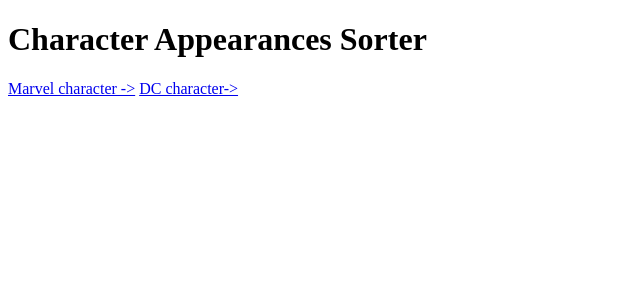
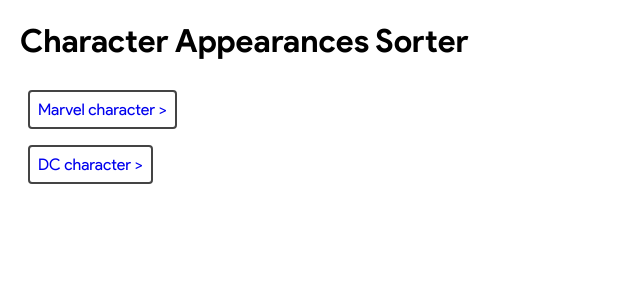
Before and after one commit to 06j07m/MADCAS, a Flask app: page / in a window 1280 px wide. Shown: the top 300 px of the page, without its empty margins (0-640 px from the left). Run offline with Flask 2, Linux system fonts and the light colour scheme.

Commit message:
make it look better

```diff
--- a/static/style.css
+++ b/static/style.css
@@ -1,3 +1,59 @@
-.textinput, .textoutput {
+/* import fonts from folder */
+@font-face {
+    font-family: Barlow;
+    src: url('fonts/Barlow-Regular.ttf');
+}
+@font-face {
+    font-family: Barlow;
+    src: url('fonts/Barlow-Bold.ttf');
+    font-weight: bold;
+}
+@font-face {
+    font-family: 'Product Sans';
+    src: url('fonts/Product Sans Regular.ttf');
+}
+@font-face {
+    font-family: 'Product Sans';
+    src: url('fonts/Product Sans Bold.ttf');
+    font-weight: bold;
+}
+
+body {
     margin: 20px;
+
+    /* make font look better */
+    font-family: "Product Sans", Arial, Helvetica, sans-serif;
 }
+
+.submenu {
+    /* make button list vertical */
+    display: flex;
+    flex-direction: column;
+}
+
+.menubutton {
+    margin: 8px;
+
+    /* make link like a button */
+    padding: 8px;
+    border: 2px solid #444444;
+    border-radius: 4px;
+    width: fit-content;
+
+    /* remove underline */
+    text-decoration: none;
+}
+
+.inputform {
+    /* make elements align top */
+    display: flex;
+    flex-direction: row;
+    align-items: flex-start;
+}
+
+.textinput, .textoutput, .buttoninput {
+    margin: 20px;
+
+    /* make font the same */
+    font-family: inherit;
+}
--- a/templates/dc.html
+++ b/templates/dc.html
@@ -11,11 +11,11 @@
 
 <body>
     <a href="{{ url_for('home') }}">Back</a>
-
+    <h1 class="title2">DC</h1>
     <form class="inputform" method="POST">
-        <textarea class="textinput" name="in" cols="50" rows="50"></textarea>
+        <textarea class="textinput" name="in" cols="50" rows="40"></textarea>
         <input type="submit" class="buttoninput" name="dcform" value="Sort" />
-        <textarea class="textoutput" readonly cols="50" rows="50">{{ output }}</textarea>
+        <textarea class="textoutput" readonly cols="50" rows="40">{{ output }}</textarea>
     </form>
 </body>
 
--- a/templates/index.html
+++ b/templates/index.html
@@ -11,12 +11,12 @@
 
 <body>
     <header>
-        <h1 id="title">Character Appearances Sorter</h1>
+        <h1 class="title">Character Appearances Sorter</h1>
     </header>
 
-    <main>
-        <a href="{{ url_for('marvel')}}">Marvel character -></a>
-        <a href="{{ url_for('dc')}}">DC character-></a>
+    <main class="submenu">
+        <a class="menubutton" href="{{ url_for('marvel')}}">Marvel character ></a>
+        <a class="menubutton" href="{{ url_for('dc')}}">DC character ></a>
     </main>
 </body>
 
--- a/templates/marvel.html
+++ b/templates/marvel.html
@@ -11,11 +11,11 @@
 
 <body>
     <a href="{{ url_for('home') }}">Back</a>
-
+    <h1 class="title2">Marvel</h1>
     <form class="inputform" method="POST">
-        <textarea class="textinput" name="in" cols="50" rows="50"></textarea>
+        <textarea class="textinput" name="in" cols="50" rows="40"></textarea>
         <input type="submit" class="buttoninput" name="marvelform" value="Sort" />
-        <textarea class="textoutput" readonly cols="50" rows="50">{{ output }}</textarea>
+        <textarea class="textoutput" readonly cols="50" rows="40">{{ output }}</textarea>
     </form>
 </body>
 
```
Also changed, not shown: static/fonts/Barlow-Bold.ttf (added), static/fonts/Barlow-Regular.ttf (added), static/fonts/Product Sans Bold.ttf (added), static/fonts/Product Sans Regular.ttf (added).
